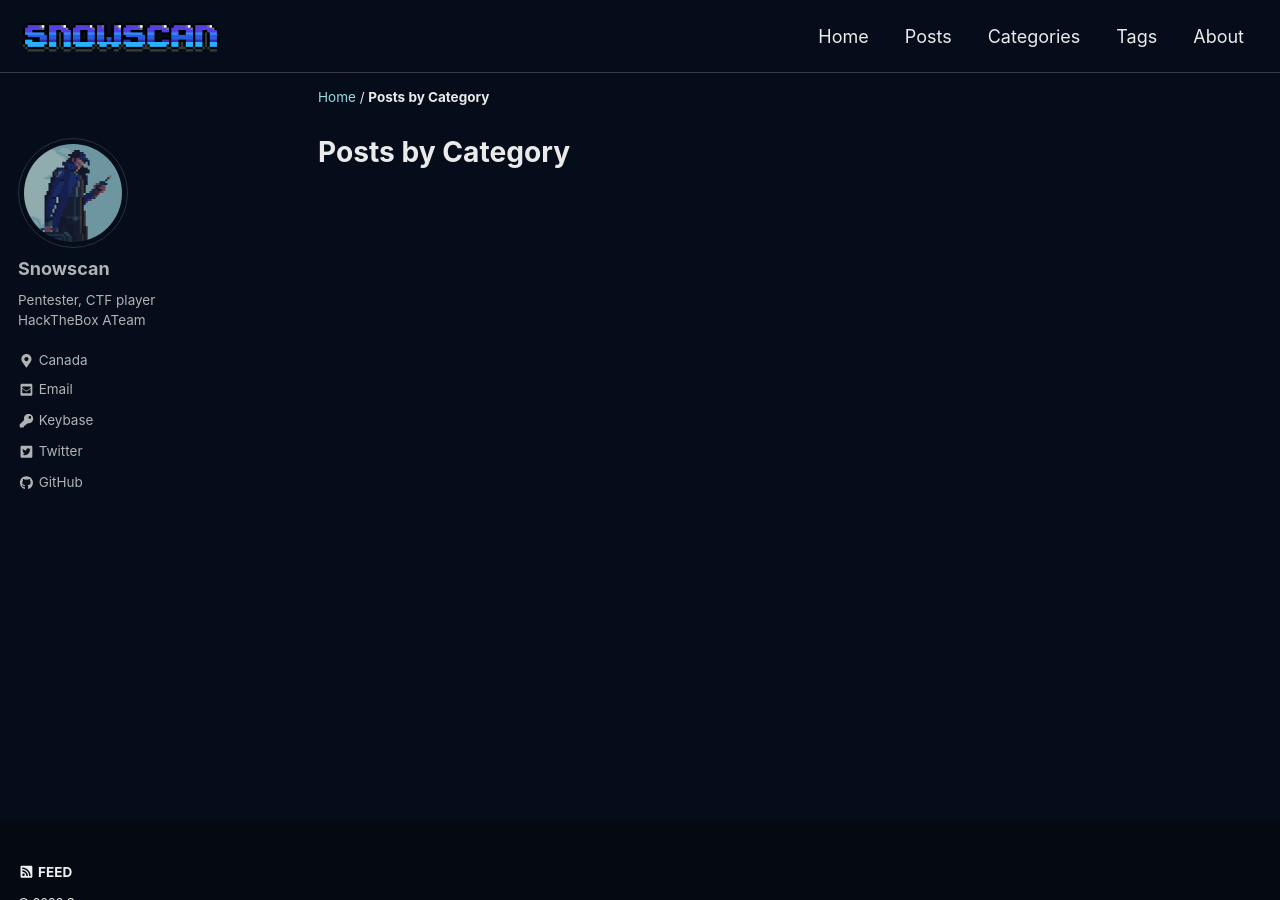
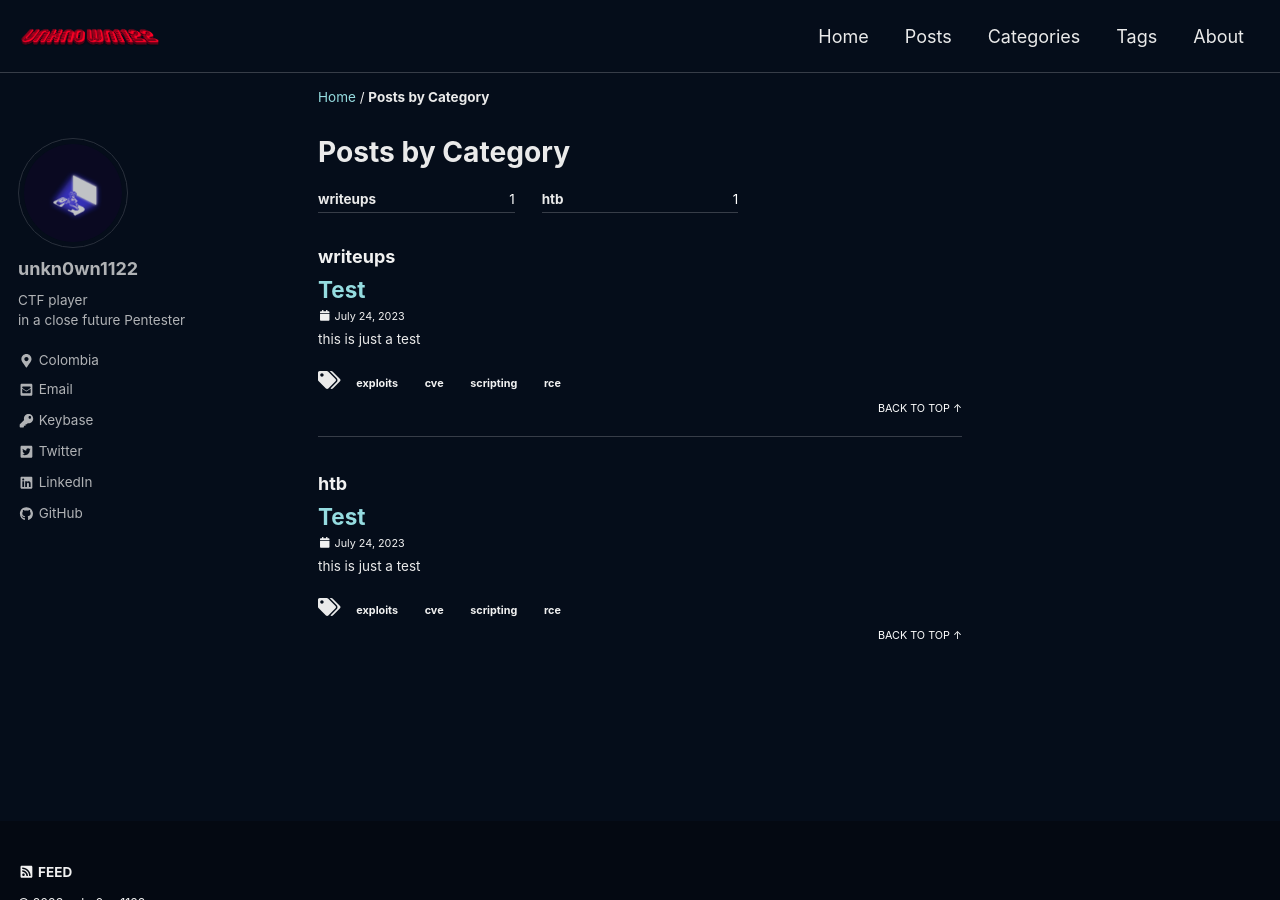
Before and after one commit to unkn0wn1122/unkn0wn1122.github.io, a Jekyll site: the page built from _pages/category-archive.md, in a window 1280 px wide and 900 px high. Built offline with Jekyll 4.4.1, drawn with Linux system fonts in a browser that asks for light colours; cached includes are drawn as plain includes; a script that is not in the unit is left out; some of the changed text lies outside the part shown.

Commit message:
test primera publicacion

````diff
--- a/CNAME
+++ b/CNAME
@@ -1 +1 @@
-snowscan.io
+unkn0wn1122.io
--- a/Gemfile
+++ b/Gemfile
@@ -12,7 +12,10 @@ source "https://rubygems.org"
 
 # This is the default theme for new Jekyll sites. You may change this to anything you like.
 gem "minima", "~> 2.0"
-
+gem "jekyll-paginate"
+gem "jekyll-sitemap"
+gem "jekyll-gist"
+gem "jemoji"
 gem "jekyll-include-cache"
 
 # If you want to use GitHub Pages, remove the "gem "jekyll"" above and
--- a/_config.yml
+++ b/_config.yml
@@ -16,13 +16,13 @@ minimal_mistakes_skin    : "haxor" # "air", "aqua", "contrast", "dark", "dirt",
 
 # Site Settings
 locale                   : "en-US"
-title                    : "snowscan.io"
+title                    : "unkn0wn1122-blog.io"
 title_separator          : "-"
-name                     : "Snowscan"
-description              : "Posts about security, CTFs and networking"
-url                      : "https://snowscan.io" # the base hostname & protocol for your site e.g. "https://mmistakes.github.io"
+name                     : "unkn0wn1122"
+description              : "Posts about security, CTFs"
+url                      : "https://unkn0wn1122.github.io" # the base hostname & protocol for your site e.g. "https://mmistakes.github.io"
 baseurl                  : # the subpath of your site, e.g. "/blog"
-repository               : "slemire/slemire.github.io" # GitHub username/repo-name e.g. "mmistakes/minimal-mistakes"
+repository               : "unkn0wn1122/unkn0wn1122.github.io" # GitHub username/repo-name e.g. "mmistakes/minimal-mistakes"
 logo                     : "/assets/images/masthead.png"
 teaser                   : # path of fallback teaser image, e.g. "/assets/images/500x300.png"
 breadcrumbs              : true # true, false (default)
@@ -101,11 +101,11 @@ analytics:
 
 # Site Author
 author:
-  name             : "Snowscan"
-  avatar           : "/assets/images/avatar.png"
-  bio              : "Pentester, CTF player<br>HackTheBox ATeam"
-  location         : "Canada"
-  email            : "info@snowscan.io"
+  name             : "unkn0wn1122"
+  avatar           : "/assets/images/avatar.jpg"
+  bio              : "CTF player<br> in a close future Pentester"
+  location         : "Colombia"
+  email            : ""
   uri              :
   home             : # null (default), "absolute or relative url to link to author home"
   bitbucket        :
@@ -114,19 +114,19 @@ author:
   flickr           :
   facebook         :
   foursquare       :
-  github           : "slemire"
+  github           : "unkn0wn"
   gitlab           :
   google_plus      :
-  keybase          : "snowscan"
+  keybase          : ""
   instagram        :
   lastfm           :
-  linkedin         : # "john-doe-12345678" (the last part of your profile url, e.g. https://www.linkedin.com/in/john-doe-12345678)
+  linkedin         : "david-alejandro-duque-vallde-ruten-63ab27257/"
   pinterest        :
   soundcloud       :
   stackoverflow    : # "123456/username" (the last part of your profile url, e.g. https://stackoverflow.com/users/123456/username)
   steam            : # "steamId" (the last part of your profile url, e.g. https://steamcommunity.com/id/steamId/)
   tumblr           :
-  twitter          : "snowscan"
+  twitter          : ""
   vine             :
   weibo            :
   xing             :
--- /dev/null
+++ b/_posts/2023-07-24-test.md
@@ -0,0 +1,45 @@
+---
+layout: single
+tittle: test
+excerpt: "this is just a test"
+date: 2023-07-24
+classes: wide
+header:
+teaser: /assets/images/avatar.jpg
+teaser_home_page: true
+categories:
+- writeups
+- htb
+tags:
+- exploits
+- cve
+- scripting
+- rce
+---
+
+
+## previse writeup
+
+Descripcion aqui
+
+Listas:
+1. item
+2. item
+3. **item**
+4. `item`
+
+> recuerda tener el sistema actualizado o la version de ngrok 8.4
+
+```bash
+#!/bin/bash
+ echo 'Hola mundo'
+ whaomi
+ cat
+ gobuster
+```
+
+[google.com](google.com)
+
+<div>
+    <img src="/assets/images/avatar.jpg" alt="una imagen">
+</div>
````
Also changed, not shown: _pages/about.md (+24 -1 lines), assets/images/avatar.jpg (added), assets/images/avatar.png (deleted), assets/images/masthead.png, assets/images/slae32.png (deleted).
